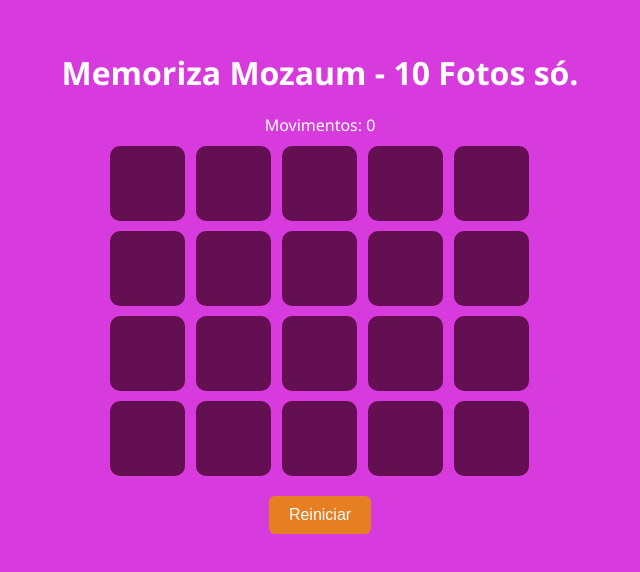
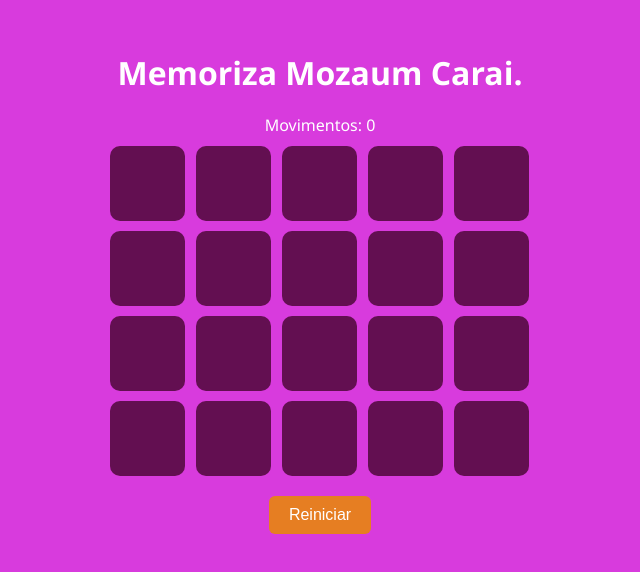
Before and after one commit to Laaripin/Mozaum, a plain HTML site: page index.html in a window 1280 px wide. Shown: the part 118-690 px from the top of the page, without its empty margins (320-960 px from the left). Drawn offline with Linux system fonts and the light colour scheme.

Commit message:
index.html

```diff
--- a/index.html
+++ b/index.html
@@ -4,7 +4,7 @@
 <head>
   <meta charset="UTF-8" />
   <meta name="viewport" content="width=device-width, initial-scale=1" />
-  <title>Memoriza Mozaum - 10 Fotos só.</title>
+  <title>Memoriza Mozaum Carai.</title>
   <style>
     body {
       font-family: 'Segoe UI', Tahoma, Geneva, Verdana, sans-serif;
@@ -79,7 +79,7 @@
   </style>
 </head>
 <body>
-  <h1>Memoriza Mozaum - 10 Fotos só.</h1>
+  <h1>Memoriza Mozaum Carai.</h1>
   <div id="moves">Movimentos: 0</div>
   <div id="game"></div>
   <button id="resetBtn">Reiniciar</button>
```
